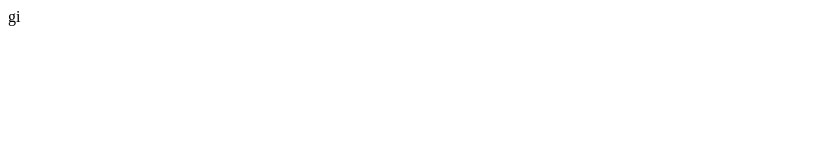
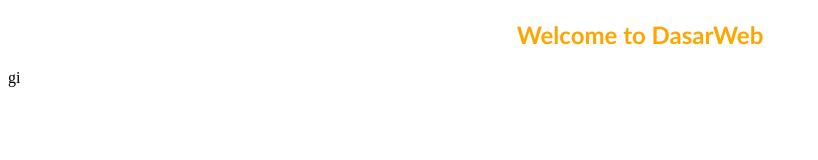
Before and after one commit to Danennndraaa/DasarWeb, a plain HTML site: page Praktikum 2/index.html in a window 1280 px wide. Shown: the whole page, without its empty margins (0-818 px from the left). Drawn offline with Linux system fonts and the light colour scheme.

Commit message:
Praktikum 2

```diff
--- a/Praktikum 2/index.html
+++ b/Praktikum 2/index.html
@@ -7,6 +7,6 @@
     <link rel="stylesheet" type="text/css" href="style.css">
 </head>
 <body>
-    <!-- <h2>Welcome to DasarWeb</h2> -->
+    <h2>Welcome to DasarWeb</h2>
 </body>
 </html>gi
```
